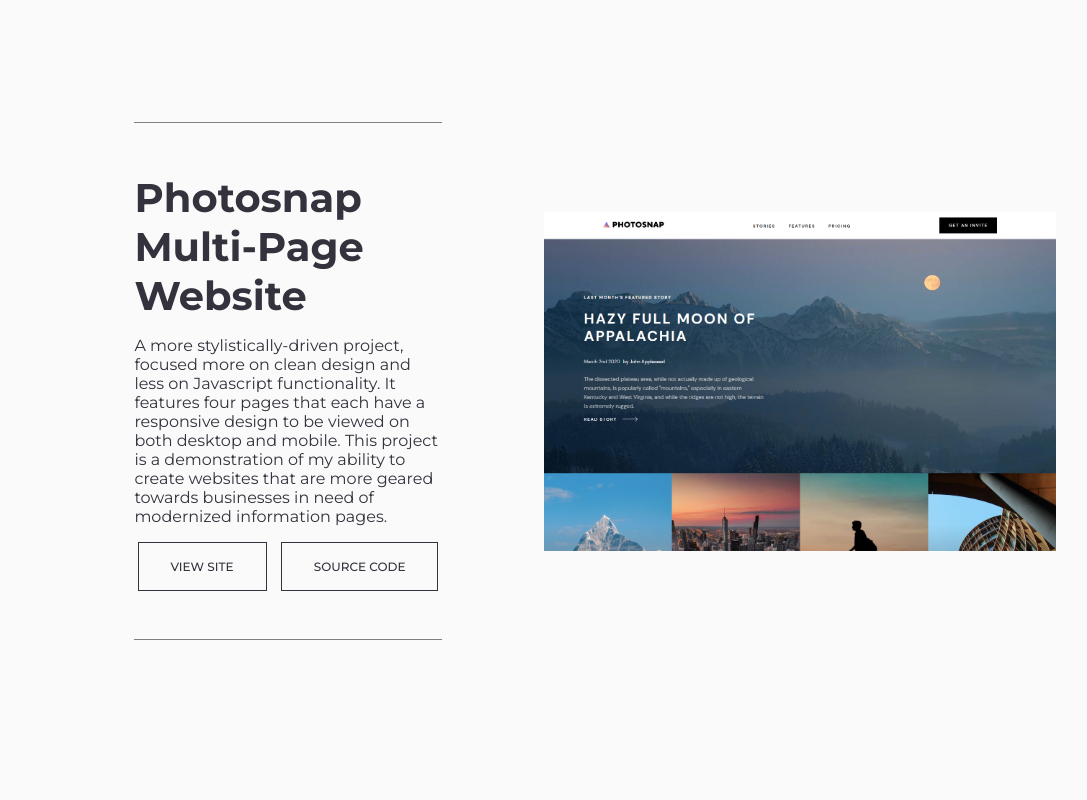
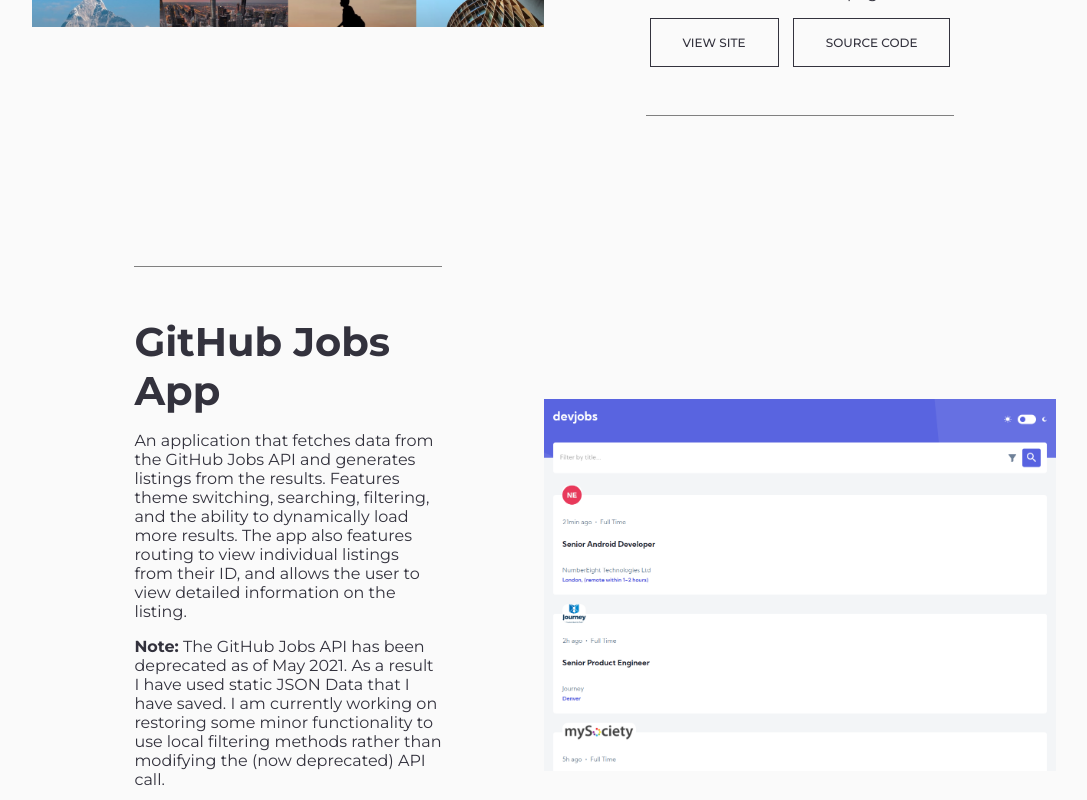
Before and after one commit to enslaughter/portfolio-site-v3, a React (Create React App) app: page /projects in a window 1280 px wide. Shown: the part 1980-2780 px from the top of the page, without its empty margins (96-1183 px from the left). Built offline with nearby package versions, Linux system fonts and the light colour scheme.

Commit message:
Changed GitHub Jobs API project to static version

```diff
--- a/src/views/Projects.tsx
+++ b/src/views/Projects.tsx
@@ -96,7 +96,7 @@
         <img src={sitepomodoroapp} alt="" className="project-image"></img>
       </div>
 
-      <div className="about-container">
+      {/* <div className="about-container">
         <img src={sitejobfilters} alt="" className="project-image"></img>
         <div className="about-text">
           <div>
@@ -127,9 +127,10 @@
             </a>
           </div>
         </div>
-      </div>
+      </div> */}
 
-      <div className="about-container project-even">
+      <div className="about-container">
+        <img src={sitephotosnap} alt="" className="project-image"></img>
         <div className="about-text">
           <div>
             <h2>Photosnap Multi-Page Website</h2>
@@ -162,20 +163,26 @@
             </a>
           </div>
         </div>
-        <img src={sitephotosnap} alt="" className="project-image"></img>
       </div>
 
-      {/* <div className="about-container project-even">
+      <div className="about-container project-even">
         <div className="about-text">
           <div>
-            <h2>Github Jobs App</h2>
+            <h2>GitHub Jobs App</h2>
             <p>
-              An application that fetches data from the Github Jobs API and
+              An application that fetches data from the GitHub Jobs API and
               generates listings from the results. Features theme switching,
               searching, filtering, and the ability to dynamically load more
               results. The app also features routing to view individual listings
               from their ID, and allows the user to view detailed information on
               the listing.
+            </p>
+            <p>
+              <b>Note:</b> The GitHub Jobs API has been deprecated as of May
+              2021. As a result I have used static JSON Data that I have saved.
+              I am currently working on restoring some minor functionality to
+              use local filtering methods rather than modifying the (now
+              deprecated) API call.
             </p>
           </div>
           <div className="project-link-container">
@@ -199,7 +206,7 @@
           </div>
         </div>
         <img src={sitejobapi} alt="" className="project-image"></img>
-      </div> */}
+      </div>
 
       <div className="contact-cta">
         <p>
```
